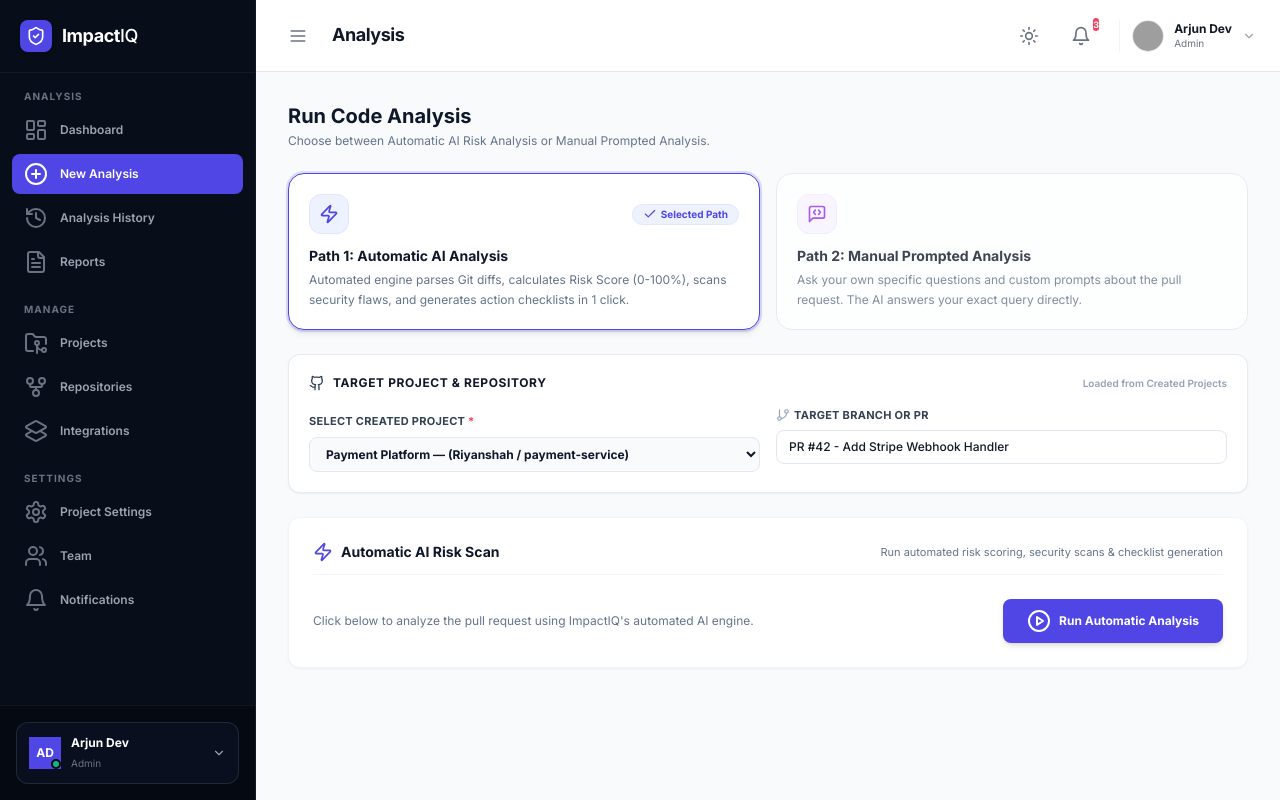
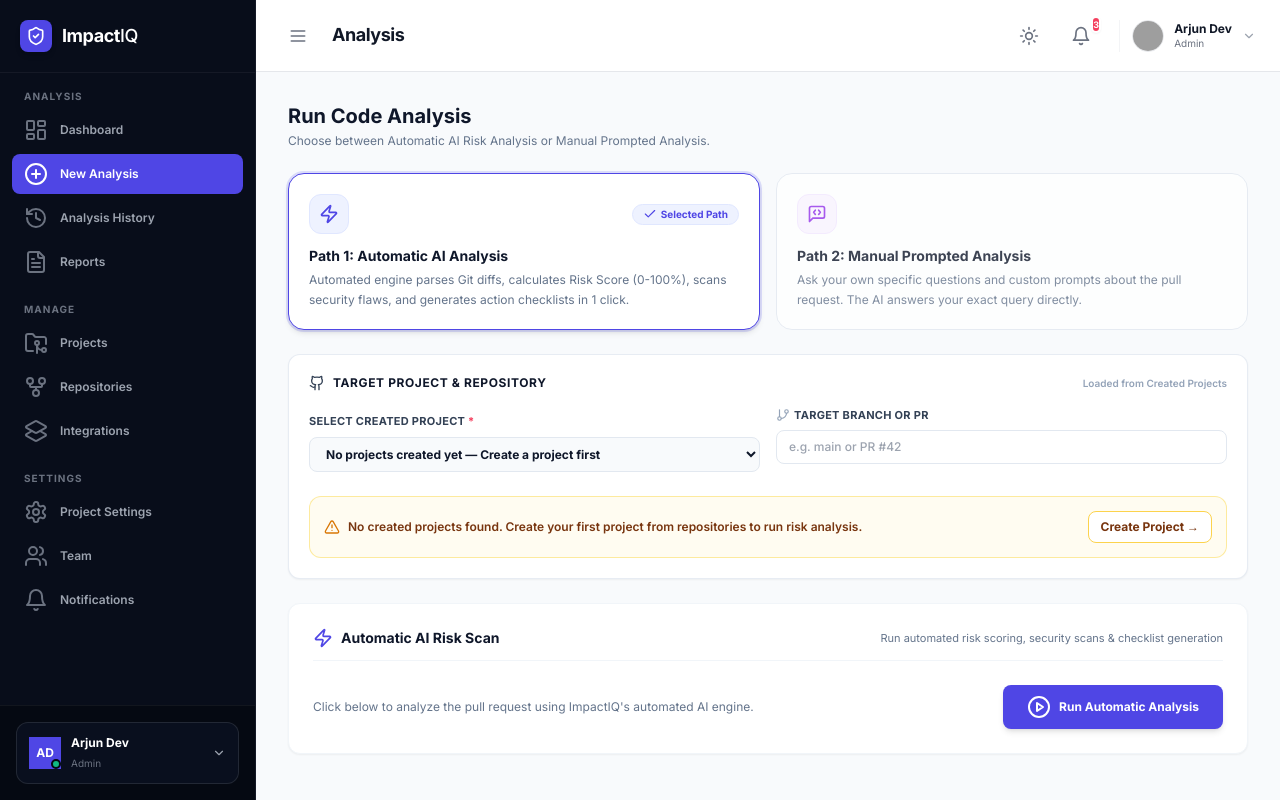
Before and after one commit to Riyan-ai-code/Impact-IQ, a Next.js app in the folder frontend/: page /dashboard/analysis in a window 1280 px wide. Built offline with nearby package versions, Linux system fonts and the light colour scheme; grey boxes are pictures that could not be loaded.

Commit message:
Show empty state option and create project link when no projects exist on Analysis page

```diff
--- a/frontend/app/dashboard/analysis/page.tsx
+++ b/frontend/app/dashboard/analysis/page.tsx
@@ -86,16 +86,11 @@ export default function NewAnalysisPage() {
       }
     }
 
-    // Default fallbacks if no projects created yet
-    const defaults: Project[] = [
-      { id: "p-1", name: "Payment Platform", description: "", repository: "Riyanshah / payment-service", branch: "PR #42 - Add Stripe Webhook Handler" },
-      { id: "p-2", name: "Auth Service", description: "", repository: "Riyanshah / auth-service", branch: "main" },
-      { id: "p-3", name: "Order Service", description: "", repository: "Riyanshah / order-service", branch: "develop" }
-    ]
-    setCreatedProjects(defaults)
-    setSelectedProjectId(defaults[0].id)
-    setSelectedRepo(defaults[0].repository)
-    setSelectedBranch(defaults[0].branch)
+    // Empty state when no projects have been created yet
+    setCreatedProjects([])
+    setSelectedProjectId("")
+    setSelectedRepo("")
+    setSelectedBranch("")
   }, [])
 
   const handleSelectProject = (projectId: string) => {
@@ -307,11 +302,15 @@ export default function NewAnalysisPage() {
               onChange={(e) => handleSelectProject(e.target.value)}
               className="w-full px-3 py-2 text-xs bg-slate-50 border border-slate-200 rounded-lg focus:outline-none focus:ring-2 focus:ring-indigo-500/20 font-bold text-slate-900 cursor-pointer"
             >
-              {createdProjects.map(p => (
-                <option key={p.id} value={p.id}>
-                  {p.name} &mdash; ({p.repository || p.name})
-                </option>
-              ))}
+              {createdProjects.length === 0 ? (
+                <option value="">No projects created yet &mdash; Create a project first</option>
+              ) : (
+                createdProjects.map(p => (
+                  <option key={p.id} value={p.id}>
+                    {p.name} &mdash; ({p.repository || p.name})
+                  </option>
+                ))
+              )}
             </select>
           </div>
 
@@ -328,6 +327,23 @@ export default function NewAnalysisPage() {
               className="w-full px-3 py-2 text-xs bg-white border border-slate-200 rounded-lg focus:outline-none focus:ring-2 focus:ring-indigo-500/20 font-medium"
             />
           </div>
+
+          {/* Empty Projects Alert Banner */}
+          {createdProjects.length === 0 && (
+            <div className="md:col-span-2 bg-amber-50/70 border border-amber-200/80 rounded-xl p-3.5 flex items-center justify-between mt-2">
+              <div className="flex items-center gap-2 text-xs text-amber-900 font-semibold">
+                <AlertTriangle className="w-4 h-4 text-amber-600 flex-shrink-0" />
+                <span>No created projects found. Create your first project from repositories to run risk analysis.</span>
+              </div>
+              <Button
+                variant="outline"
+                onClick={() => window.location.href = "/dashboard/repositories"}
+                className="h-8 px-3 text-xs font-bold border-amber-300 text-amber-900 bg-white hover:bg-amber-100/60 rounded-lg cursor-pointer"
+              >
+                Create Project &rarr;
+              </Button>
+            </div>
+          )}
         </div>
       </div>
 
```
